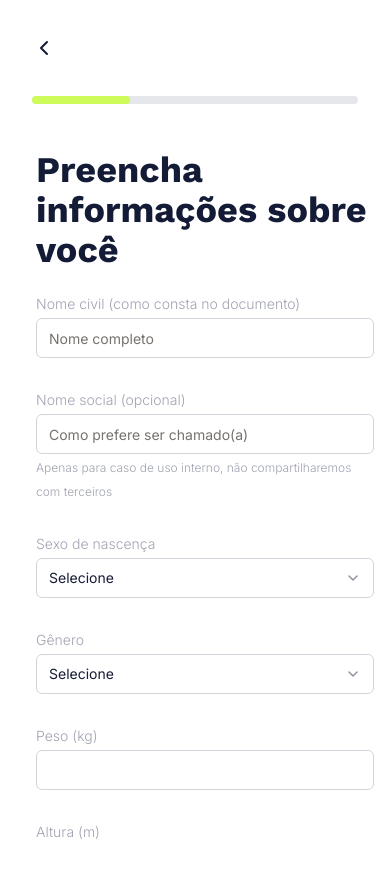
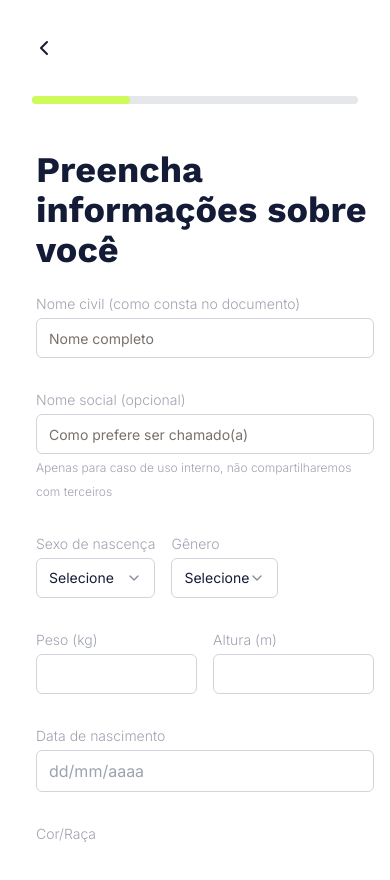
Before and after one commit to datasci4citizens/app-saude, a React app: page /forms-user-1 in a window 390 px wide. Shown: the top 880 px of the page. Built offline with nearby package versions, Linux system fonts and the light colour scheme; the HTML template or start-up script is replaced by a standard one; a web font is replaced by a local one.

Commit message:
Changing the birthSex-gender and weight-height to flexbox with conditional wrap

```diff
--- a/src/components/forms/UserInfoForm.tsx
+++ b/src/components/forms/UserInfoForm.tsx
@@ -171,8 +171,8 @@ export function UserInfoForm({onSubmit}: {onSubmit: (data: FormData) => void }):
         error={errors.socialName}
       />
 
-      <div className="grid grid-cols-1 md:grid-cols-2 max-sm:grid-cols-1 gap-4">
-      <div className="flex flex-col">
+      <div className="flex flex-row gap-4 max-[311px]:flex-wrap">
+
           <SelectField
             id="birthSex"
             name="birthSex"
@@ -182,9 +182,7 @@ export function UserInfoForm({onSubmit}: {onSubmit: (data: FormData) => void }):
             options={birthSexOptions}
             error={errors.birthSex}
           />
-      </div>
 
-      <div className="flex flex-col">
           <SelectField
             id="gender"
             name="gender"
@@ -194,10 +192,10 @@ export function UserInfoForm({onSubmit}: {onSubmit: (data: FormData) => void }):
             options={genderOptions}
             error={errors.gender}
           />
-      </div>
+
       </div>
 
-      <div className="grid grid-cols-2 max-sm:grid-cols-1 gap-4">
+      <div className="flex flex-row gap-4 max-[294px]:flex-wrap">
         <TextField
           id="weight"
           name="weight"
```
Lines whose indentation alone changed are shown as unchanged.
